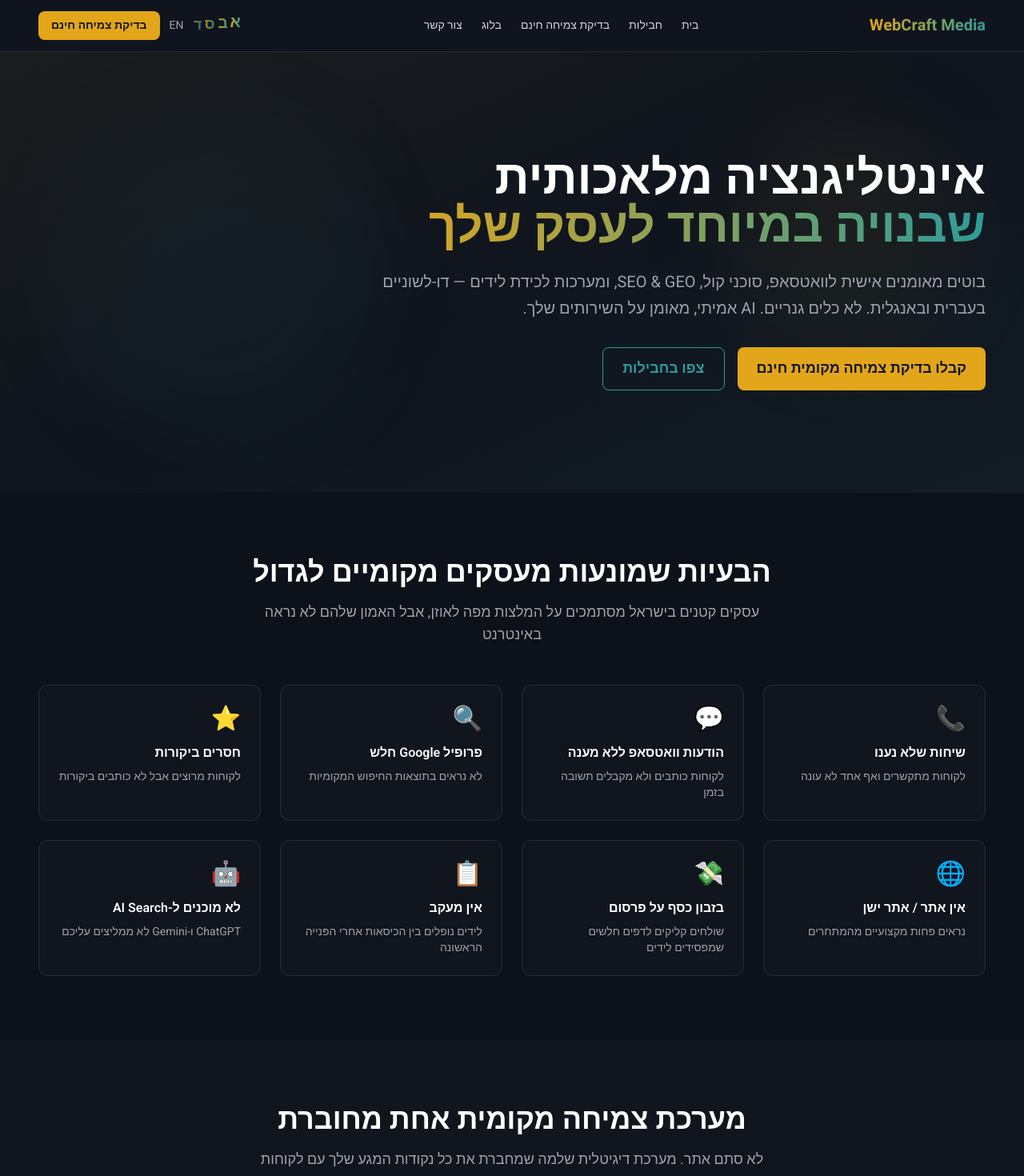
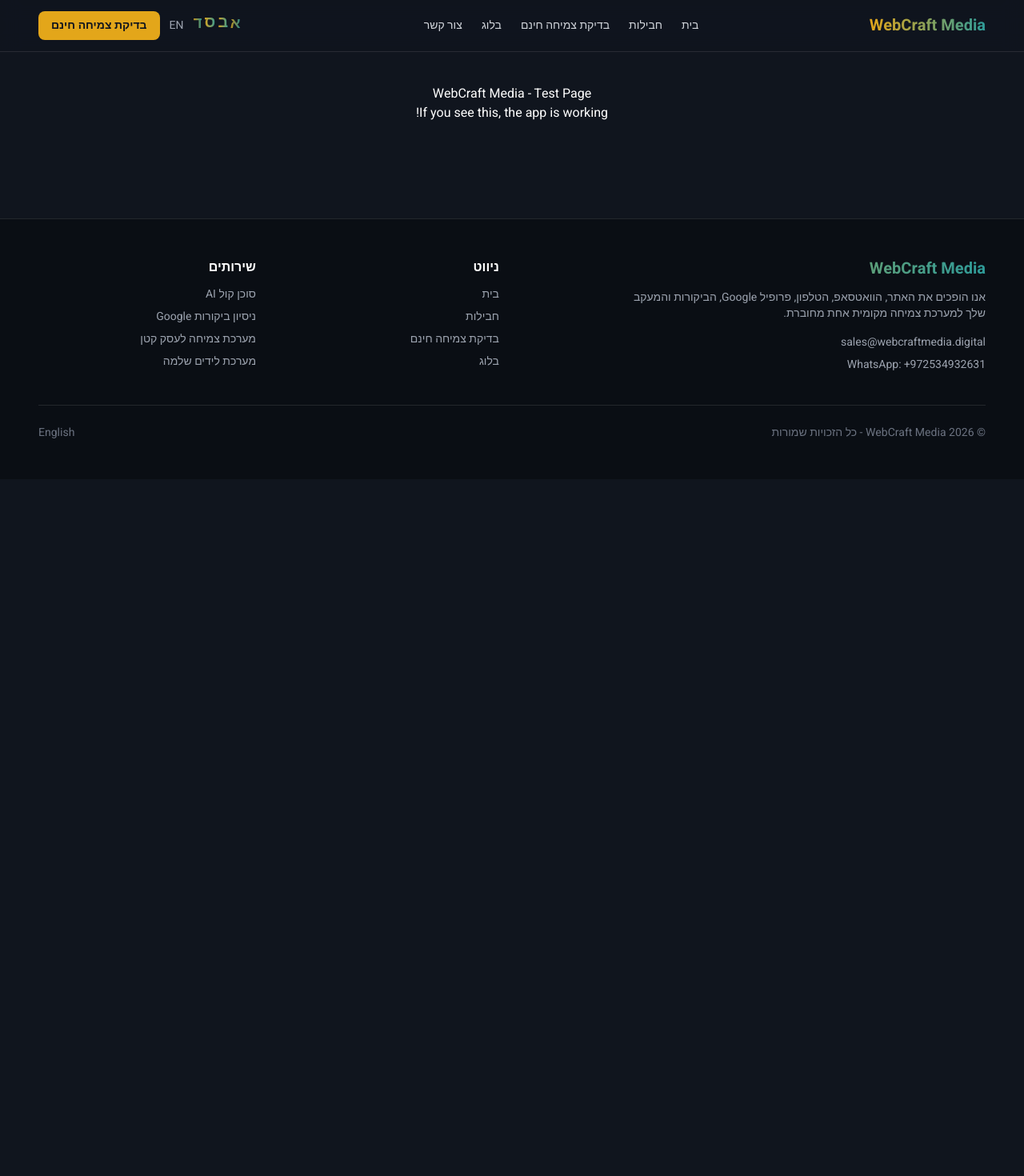
Before and after one commit to shloimie-beep/webcraft-media-site, a Next.js app: page / in a window 1280 px wide. Shown: the top 1470 px of the page at 80% size. After the commit the page ends 800 px from the top, so only its background shows below. Built offline with nearby package versions, Linux system fonts and the light colour scheme.

Commit message:
test: minimal page to isolate 500 error

```diff
--- /dev/null
+++ b/app/api/health/route.ts
@@ -0,0 +1,5 @@
+import { NextResponse } from 'next/server'
+
+export async function GET() {
+  return NextResponse.json({ status: 'ok' })
+}
--- a/app/page.tsx
+++ b/app/page.tsx
@@ -1,31 +1,8 @@
-import HeroSection from '@/components/home/HeroSection'
-import ProblemSection from '@/components/home/ProblemSection'
-import SystemSection from '@/components/home/SystemSection'
-import ServicesSection from '@/components/home/ServicesSection'
-import PackagesSection from '@/components/home/PackagesSection'
-import AuditSection from '@/components/home/AuditSection'
-import ReviewTrialSection from '@/components/home/ReviewTrialSection'
-import TestimonialsSection from '@/components/home/TestimonialsSection'
-import FoundersSection from '@/components/home/FoundersSection'
-import FAQSection from '@/components/home/FAQSection'
-import CustomServicesSection from '@/components/home/CustomServicesSection'
-import FinalCTASection from '@/components/home/FinalCTASection'
-
 export default function HomePage() {
   return (
-    <>
-      <HeroSection />
-      <ProblemSection />
-      <SystemSection />
-      <ServicesSection />
-      <PackagesSection />
-      <AuditSection />
-      <ReviewTrialSection />
-      <TestimonialsSection />
-      <FoundersSection />
-      <CustomServicesSection />
-      <FAQSection />
-      <FinalCTASection />
-    </>
+    <div style={{ padding: '40px', textAlign: 'center' }}>
+      <h1>WebCraft Media - Test Page</h1>
+      <p>If you see this, the app is working!</p>
+    </div>
   )
 }
```
Also changed, not shown: railway.json (+7 -0 lines).
